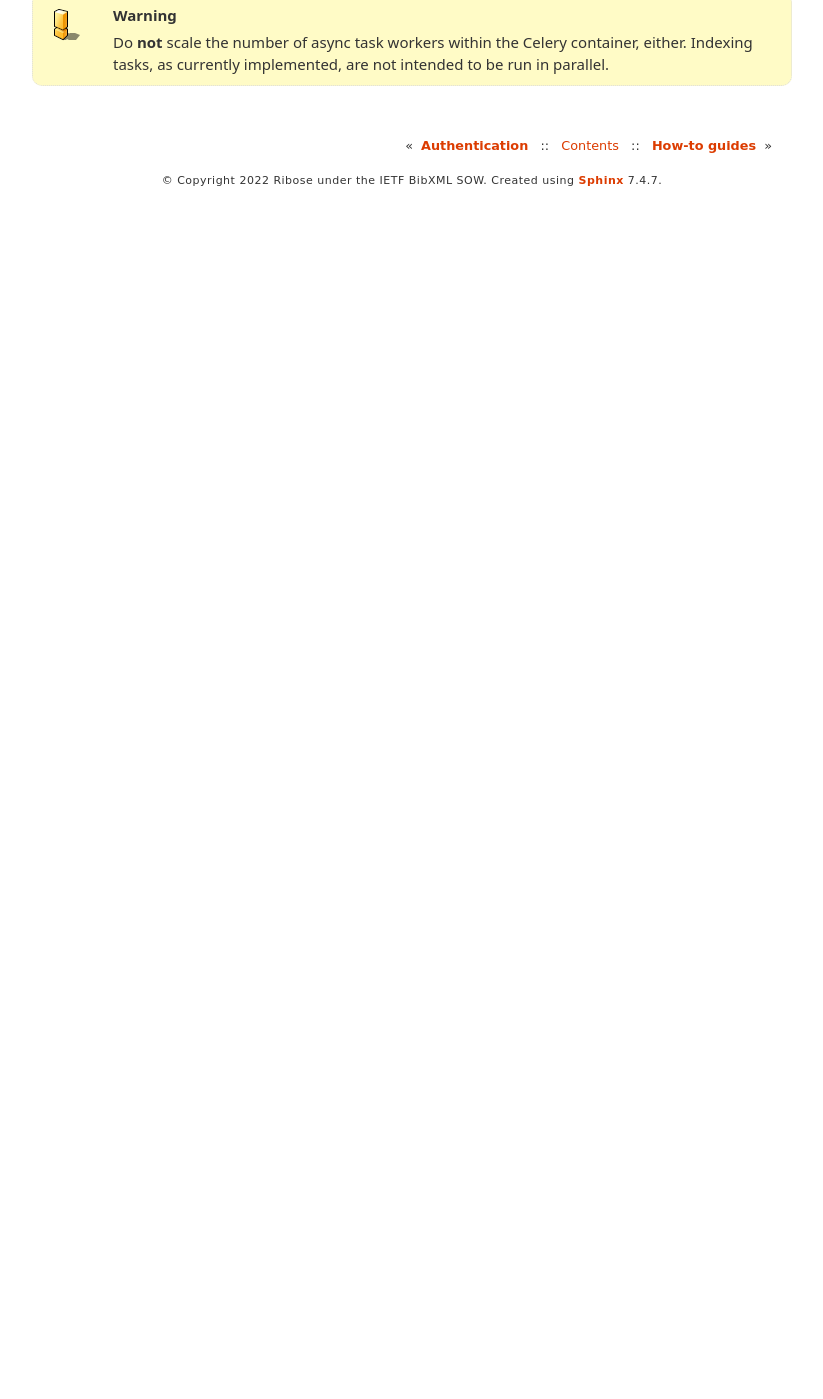
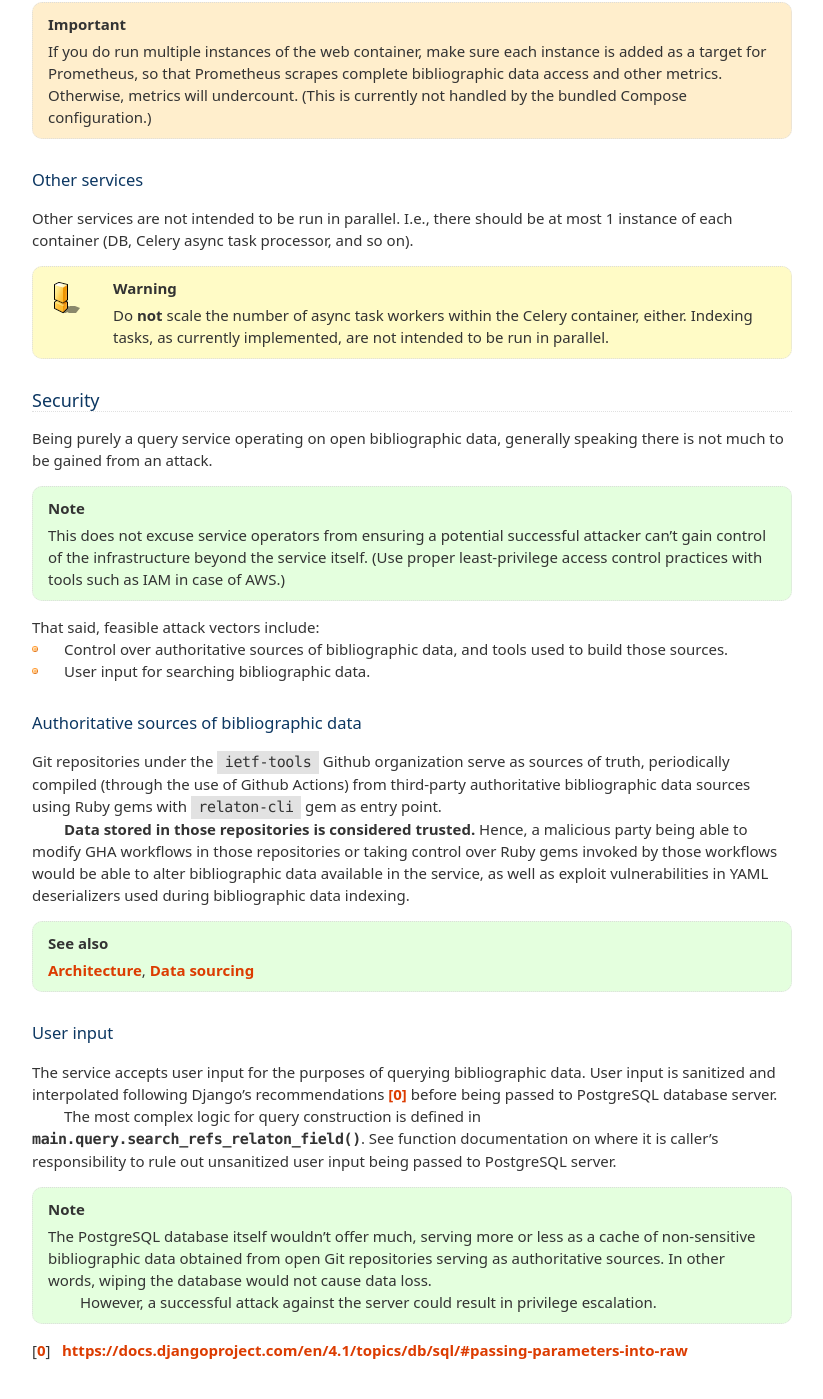
Before and after one commit to ietf-tools/bibxml-service, a Sphinx documentation site: the page built from docs/topics/production-setup.rst, in a window 1280 px wide and 1400 px high, scrolled down 2794 px. Shown: the whole window, without its empty margins (228-1051 px from the left). Built offline with Sphinx 7.4.7, drawn with Linux system fonts in a browser that asks for light colours; pages that are not in the unit, such as notebooks, are missing from menus; before the commit the page ends 2992 px from its top, so only the background shows below that; some of the changed text lies outside the part shown.

Commit message:
docs: Expand production setup section

```diff
--- a/docs/topics/production-setup.rst
+++ b/docs/topics/production-setup.rst
@@ -1,6 +1,9 @@
 ================
 Production setup
 ================
+
+.. contents::
+   :local:
 
 .. seealso:: :rfp:req:`6`
 
@@ -170,3 +173,62 @@ I.e., there should be at most 1 instance of each container
              within the Celery container, either.
              Indexing tasks, as currently implemented,
              are not intended to be run in parallel.
+
+
+Security
+========
+
+Being purely a query service operating on open bibliographic data,
+generally speaking there is not much to be gained from an attack.
+
+.. note:: This does not excuse service operators from ensuring
+          a potential successful attacker can’t gain control
+          of the infrastructure beyond the service itself.
+          (Use proper least-privilege access control practices
+          with tools such as IAM in case of AWS.)
+
+That said, feasible attack vectors include:
+
+- Control over authoritative sources of bibliographic data,
+  and tools used to build those sources.
+- User input for searching bibliographic data.
+
+Authoritative sources of bibliographic data
+-------------------------------------------
+
+Git repositories under the ``ietf-tools`` Github organization serve as sources of truth,
+periodically compiled (through the use of Github Actions)
+from third-party authoritative bibliographic data sources
+using Ruby gems with ``relaton-cli`` gem as entry point.
+
+**Data stored in those repositories is considered trusted.**
+Hence, a malicious party being able to modify GHA workflows in those repositories
+or taking control over Ruby gems invoked by those workflows would be able to
+alter bibliographic data available in the service, as well as exploit vulnerabilities
+in YAML deserializers used during bibliographic data indexing.
+
+.. seealso:: :doc:`/topics/architecture`, :doc:`/topics/sourcing`
+
+User input
+----------
+
+The service accepts user input for the purposes of querying bibliographic data.
+User input is sanitized and interpolated following Django’s recommendations [0]_
+before being passed to PostgreSQL database server.
+
+The most complex logic for query construction is defined in
+:func:`main.query.search_refs_relaton_field`. See function documentation
+on where it is caller’s responsibility to rule out unsanitized user input being passed
+to PostgreSQL server.
+
+.. note::
+
+   The PostgreSQL database itself wouldn’t offer much,
+   serving more or less as a cache of non-sensitive bibliographic data
+   obtained from open Git repositories serving as authoritative sources.
+   In other words, wiping the database would not cause data loss.
+
+   However, a successful attack against the server could result
+   in privilege escalation.
+
+.. [0] https://docs.djangoproject.com/en/4.1/topics/db/sql/#passing-parameters-into-raw
```
